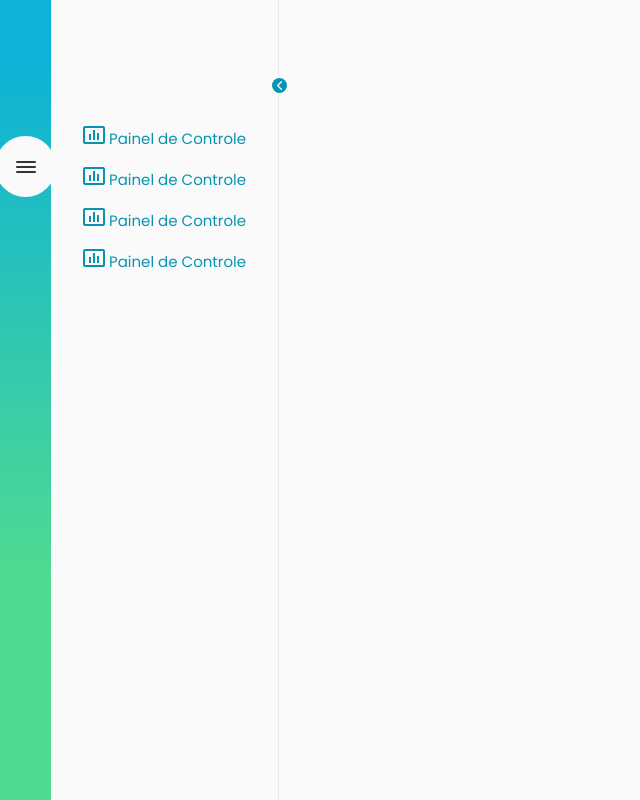
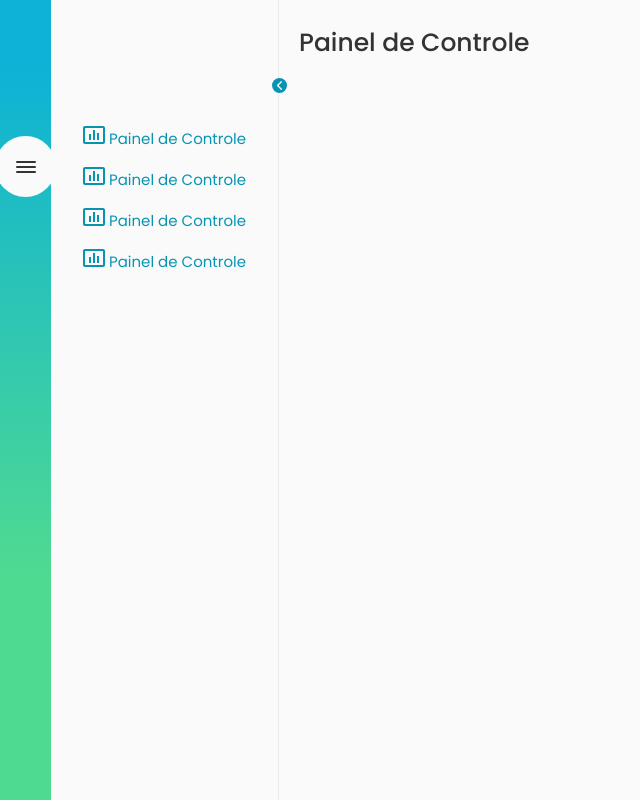
Before and after one commit to SamuelSimoes31/dashboard-trackingtrade, a React (Create React App) app in the folder dashboard/: page / in a window 1280 px wide. Shown: the whole page, without its empty margins (0-640 px from the left). Built offline with nearby package versions, Linux system fonts and the light colour scheme; the HTML template or start-up script is replaced by a standard one.

Commit message:
Right panel created

```diff
--- a/dashboard/public/index.html
+++ b/dashboard/public/index.html
@@ -25,7 +25,7 @@
       Learn how to configure a non-root public URL by running `npm run build`.
     -->
     <link rel="preconnect" href="https://fonts.gstatic.com">
-    <link href="https://fonts.googleapis.com/css2?family=Poppins&display=swap" rel="stylesheet">
+<link href="https://fonts.googleapis.com/css2?family=Poppins:wght@300;400;500&display=swap" rel="stylesheet">
     <title>Dashboard teste</title>
   </head>
   <body>
--- a/dashboard/src/App.tsx
+++ b/dashboard/src/App.tsx
@@ -2,12 +2,14 @@ import React from 'react';
 
 import GlobalStyle from './styles/global';
 import SiderbarMenu from './components/SidebarMenu';
+import Panel from './components/Panel';
 
 const App = () => {
   return (
     <div className="App">
       <GlobalStyle />
       <SiderbarMenu />
+      <Panel />
     </div>
   );
 }
--- /dev/null
+++ b/dashboard/src/components/Panel/index.tsx
@@ -0,0 +1,14 @@
+import React from 'react';
+
+import { Container } from './styles';
+
+const Panel: React.FC = () => {
+  return (
+    <Container>
+      <h1>Painel de Controle</h1>
+    </Container>
+  )
+  ;
+}
+
+export default Panel;
--- /dev/null
+++ b/dashboard/src/components/Panel/styles.ts
@@ -0,0 +1,23 @@
+import styled from 'styled-components';
+
+export const Container = styled.div`
+  flex-grow: 1;
+  position: relative;
+
+  padding: 20px;
+
+  height: 100%;
+  margin: 0;
+
+  h1 {
+    font-family: Poppins;
+    font-style: normal;
+    font-weight: 500;
+    font-size: 25px;
+    line-height: 26px;
+
+    margin-top: 10px;
+
+    color: #333333;
+  }
+`;
--- a/dashboard/src/components/SidebarMenu/Menu/index.tsx
+++ b/dashboard/src/components/SidebarMenu/Menu/index.tsx
@@ -8,19 +8,19 @@ const Menu :React.FC = () => {
     <StyledMenu>
       <ul>
         <li>
-          <img src={GraphIcon} />
+          <img src={GraphIcon} alt='GraphIcon'/>
           <StyledSpan> Painel de Controle </StyledSpan>
         </li>
         <li>
-          <img src={GraphIcon} />
+          <img src={GraphIcon} alt='GraphIcon'/>
           <StyledSpan> Painel de Controle </StyledSpan>
         </li>
         <li>
-          <img src={GraphIcon} />
+          <img src={GraphIcon} alt='GraphIcon'/>
           <StyledSpan> Painel de Controle </StyledSpan>
         </li>
         <li>
-          <img src={GraphIcon} />
+          <img src={GraphIcon} alt='GraphIcon'/>
           <StyledSpan> Painel de Controle </StyledSpan>
         </li>
       </ul>
--- a/dashboard/src/components/SidebarMenu/index.tsx
+++ b/dashboard/src/components/SidebarMenu/index.tsx
@@ -1,5 +1,5 @@
 import React from 'react';
-import { Bar } from './styles';
+import { Container, Bar } from './styles';
 
 import Burger from './Burger';
 import Menu from './Menu';
@@ -7,11 +7,13 @@ import Arrow from './Arrow';
 
 const SidebarMenu: React.FC = () => {
   return (
-    <Bar>
+    <Container>
+      <Bar />
       <Burger />
       <Menu />
       <Arrow />
-    </Bar>
+    </Container>
+
   );
 }
 
--- a/dashboard/src/components/SidebarMenu/styles.ts
+++ b/dashboard/src/components/SidebarMenu/styles.ts
@@ -1,4 +1,12 @@
 import styled from 'styled-components';
+
+export const Container = styled.div`
+  display: inline-block;
+  position: relative;
+  width: 279px;
+  height: 100vh;
+  margin: 0;
+`;
 
 export const Bar = styled.nav`
   position: absolute;
--- a/dashboard/src/styles/global.ts
+++ b/dashboard/src/styles/global.ts
@@ -11,4 +11,10 @@ export default createGlobalStyle`
     background: #FAFAFA;
     font-family: Poppins;
   }
+
+  .App {
+    display: flex;
+    flex-direction: row;
+  }
+
 `;
```
